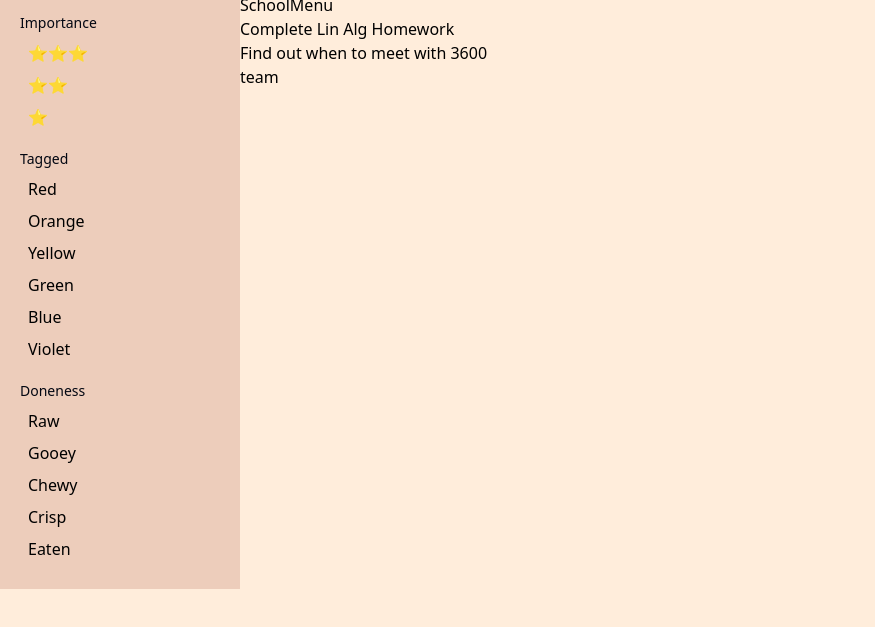
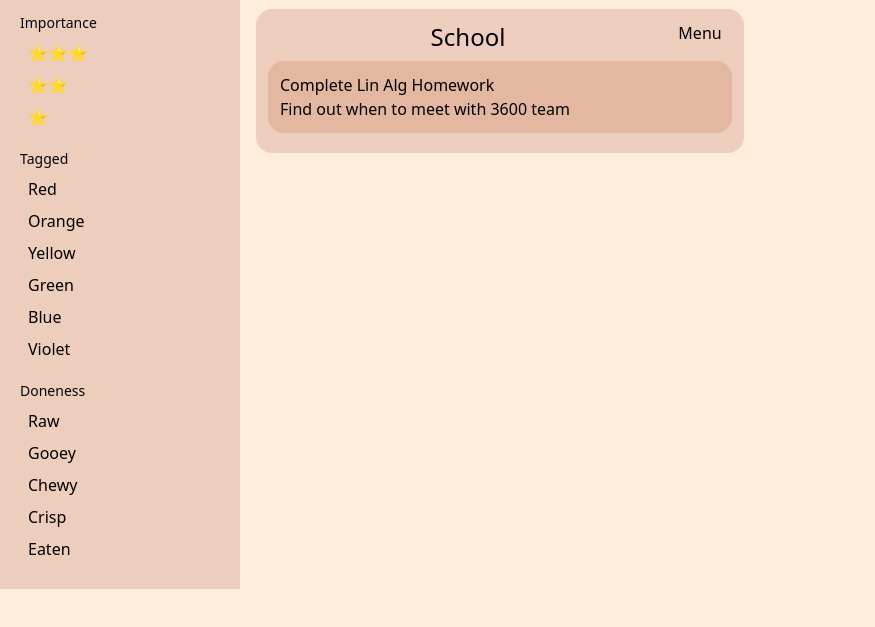
Before and after one commit to arishalidev/cookie-task-manager, a website: page index.html in a window 1280 px wide. Shown: the part 95-722 px from the top of the page, without its empty margins (0-875 px from the left). Drawn offline with nearby package versions, Linux system fonts and the light colour scheme; files that its build step writes are made by us from their sources.

Commit message:
home page ovens styling

```diff
--- a/index.html
+++ b/index.html
@@ -98,23 +98,25 @@
 
         </aside>
     </div>
-
-    <div>
+    <div class="grow">
         <h1 class="text-4xl text-center my-6">Ovens</h1>
-        <div class="grid grid-cols-1 md:grid-cols-3 lg:grid-cols-4">
-            <div>
+        <div class="grid grid-cols-1 md:grid-cols-2">
+            <div class="m-4 p-3 bg-brown-200 rounded-2xl">
+                <a href="">
                     <div class="flex">
-                    <h2>School</h2>
+                        <h2 class="text-2xl flex-1 text-center">School</h2>
+                        <div class="w-16 text-center">
                             <button>Menu</button>
                         </div>
-                <div>
+                    </div>
+                    <div class="my-2 p-3 bg-brown-300 rounded-2xl">
                         <ul>
                             <li>Complete Lin Alg Homework</li>
                             <li>Find out when to meet with 3600 team</li>
                         </ul>
                     </div>
+                </a>
             </div>
-
         </div>
     </div>
 </div>
```
Lines whose indentation alone changed are shown as unchanged.
